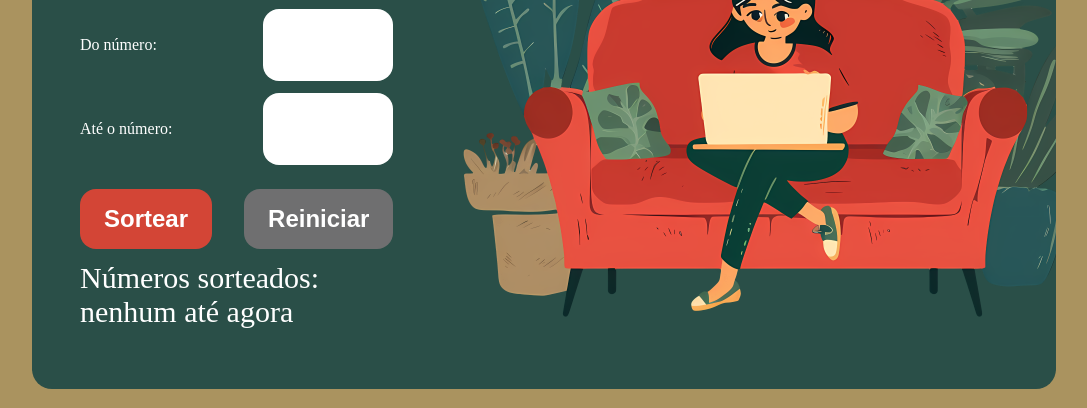
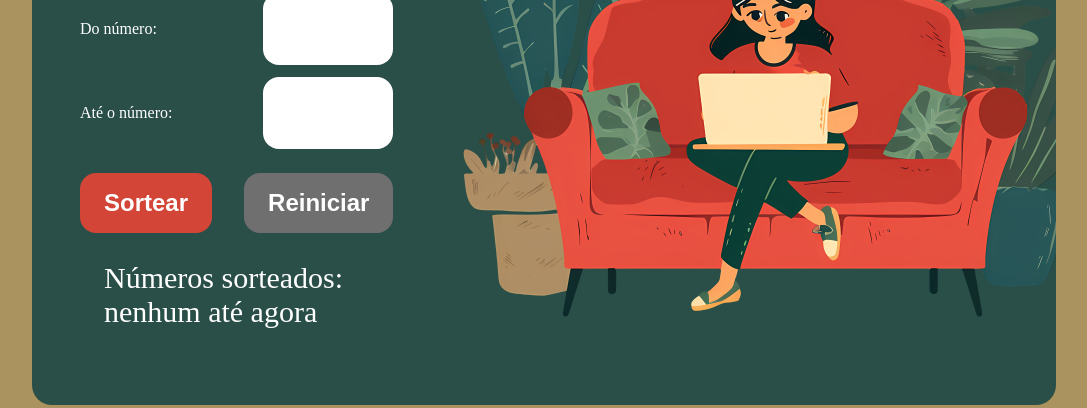
Before and after one commit to PedroHCFerri/Numberluck, a plain HTML site: page index.html in a window 1280 px wide. Shown: the part 392-800 px from the top of the page, without its empty margins (96-1183 px from the left). Drawn offline with Linux system fonts and the light colour scheme.

Commit message:
Update style.css

```diff
--- a/style.css
+++ b/style.css
@@ -119,4 +119,6 @@ h1{
 }
 .container_texto{
     font-size: 30px;
+    padding: 16px 24px;
+    word-wrap: break-word;
 }
```
